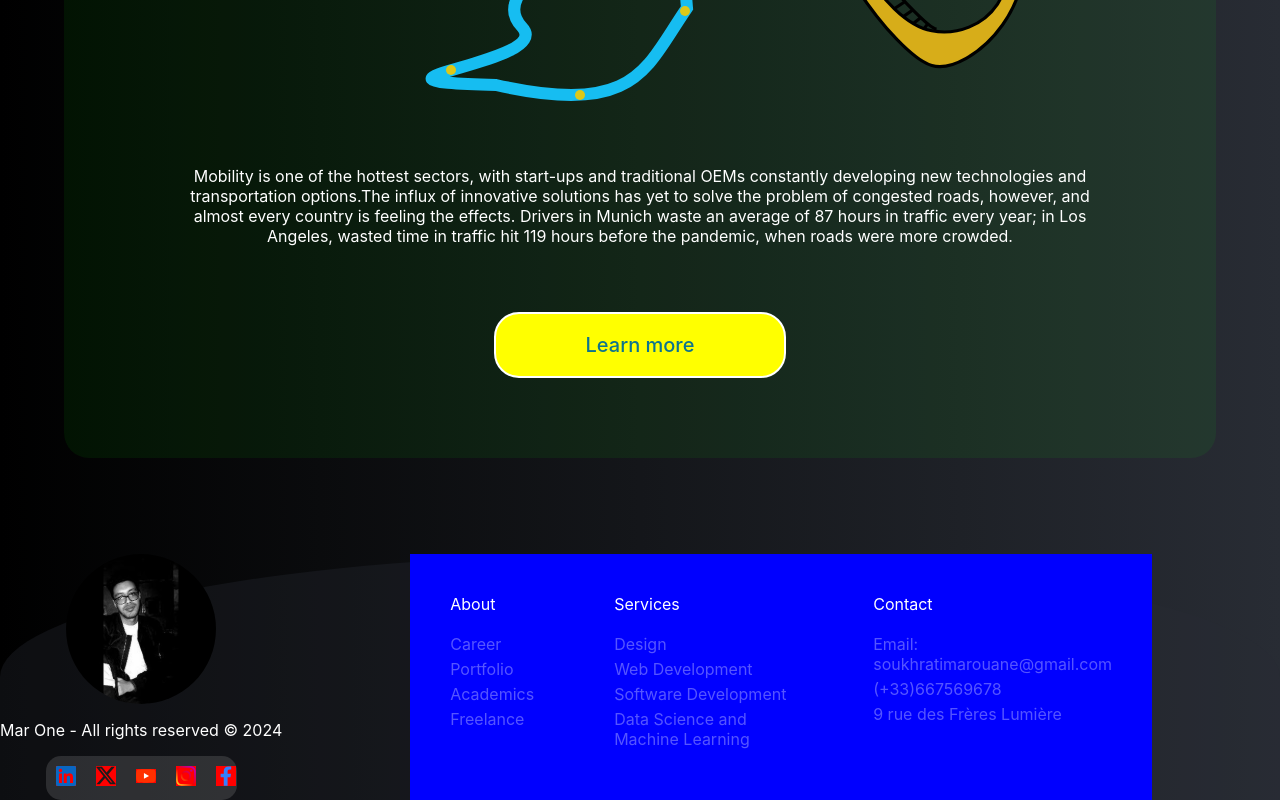
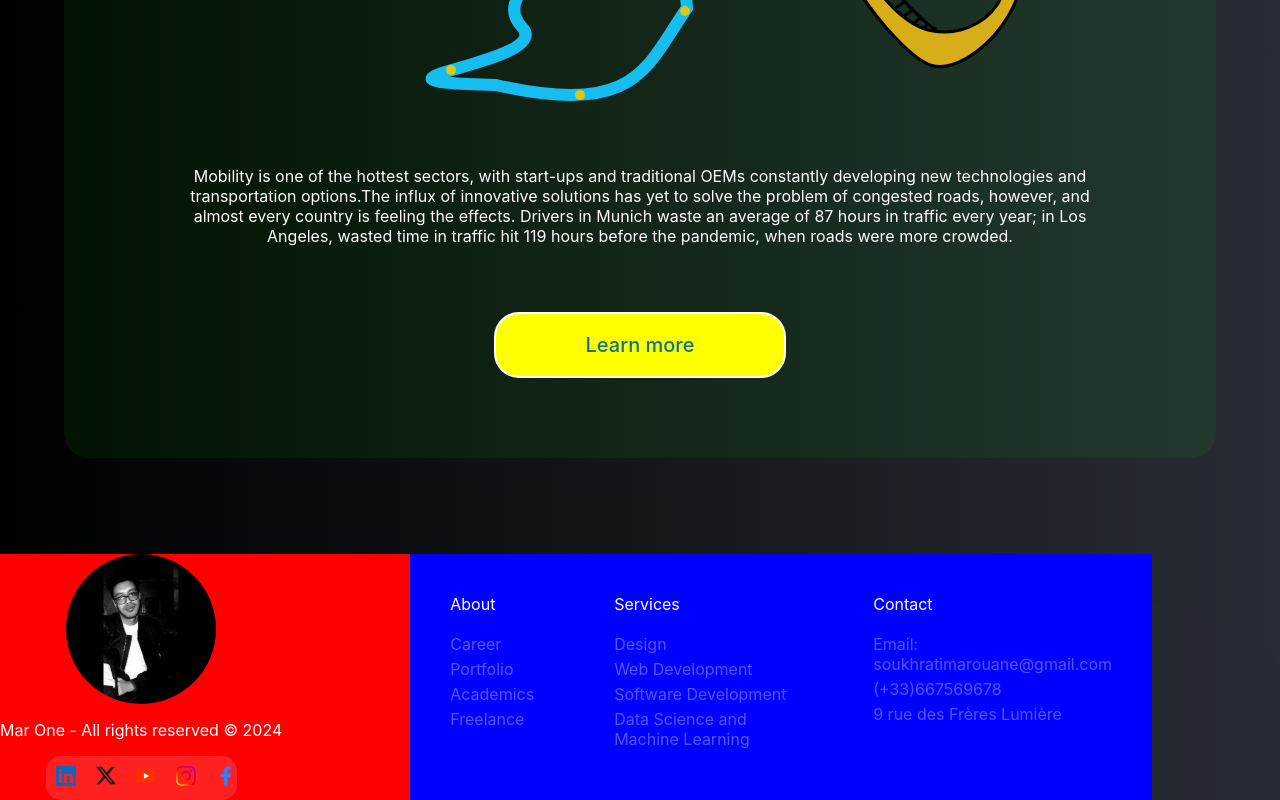
Before and after one commit to MarouaneSoukhrati/mar_react_app, a React (Create React App) app: page / in a window 1280 px wide. Shown: the part 2232-3032 px from the top of the page. Built offline with nearby package versions, Linux system fonts and the light colour scheme.

Commit message:
Update Afooter.css

```diff
--- a/src/ComponentStyle/Afooter.css
+++ b/src/ComponentStyle/Afooter.css
@@ -17,6 +17,7 @@
   justify-content: space-evenly;
   align-items: center;
   padding-right: 10vw;
+  background-color : red;
 }
 
 .social-media-wrapper {
@@ -34,7 +35,6 @@
   height: 100%;
   width: 100%;
   margin: 0.625em;
-  background-color : red;
 }
 
 .lister-section {
```
